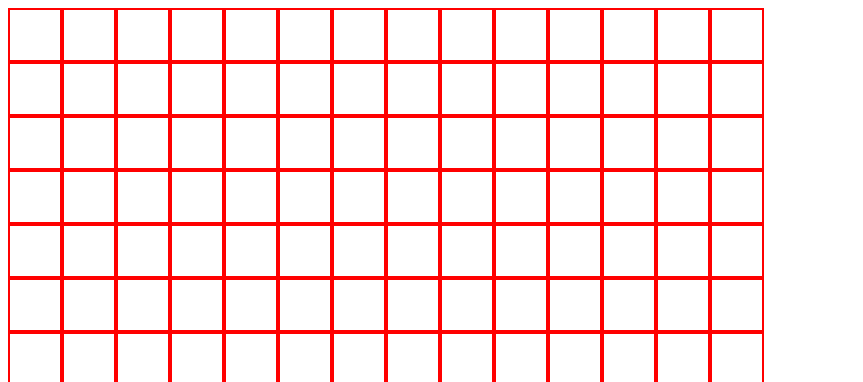
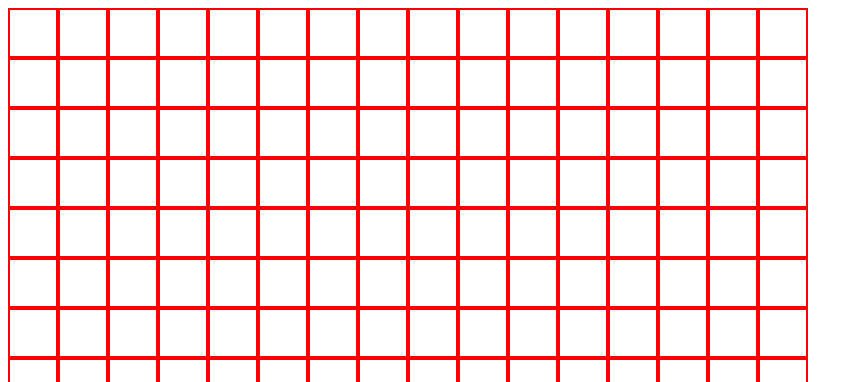
Before and after one commit to teecodes444/Etch-a-Sketch, a plain HTML site: page index.html in a window 1280 px wide. Shown: the top 382 px of the page, without its empty margins (0-863 px from the left). Drawn offline with Linux system fonts and the light colour scheme.

Commit message:
Add box-sizing property to squareDiv class

```diff
--- a/style.css
+++ b/style.css
@@ -10,4 +10,6 @@
     width: 50px;
     height: 50px;
     border: 2px solid red;
+    box-sizing: border-box;
+    /* ensures border is included in total width/height */
 }
```
